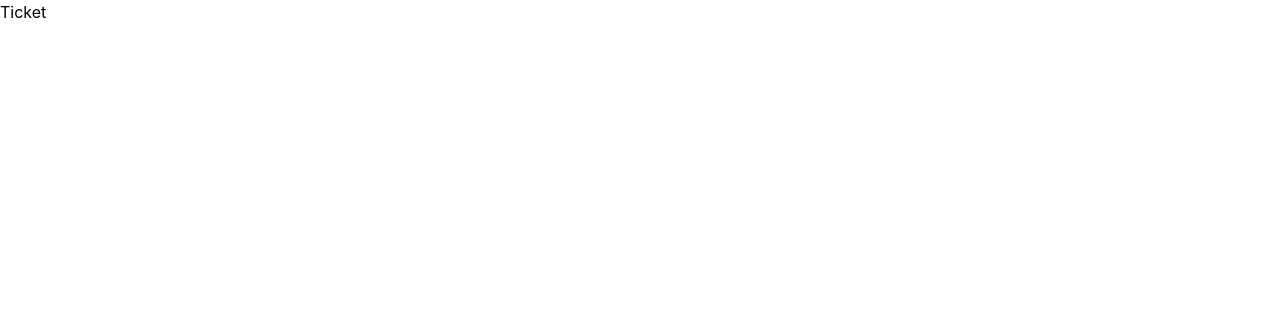
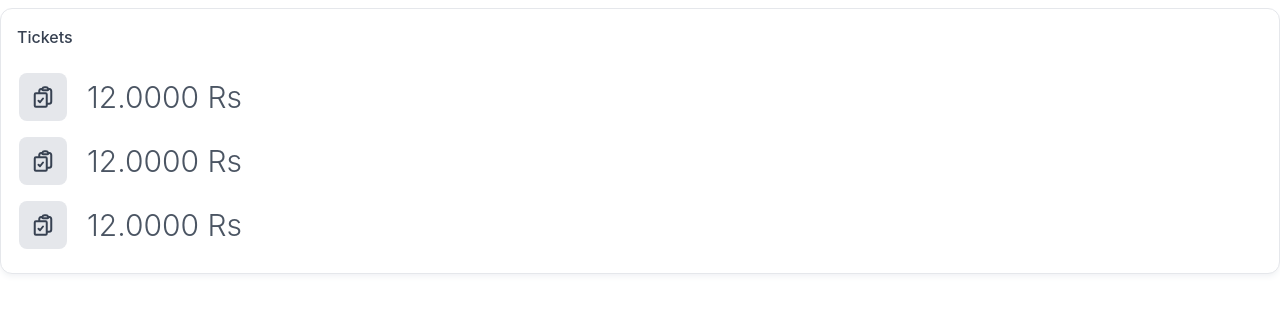
Before and after one commit to jaideepghosh/ticket-track, a React (Create React App) app in the folder client/: page /tickets in a window 1280 px wide. Shown: the top 312 px of the page. Built offline with nearby package versions, Linux system fonts and the light colour scheme.

Commit message:
feat:Added ticket list template

```diff
--- a/client/src/components/Tickets.tsx
+++ b/client/src/components/Tickets.tsx
@@ -1,8 +1,53 @@
+import { useState } from "react";
+import { Link } from "react-router-dom";
+
 const Tickets = () => {
+    const [transactions, setTransactions] = useState([
+      {
+        transactionId: "6426db5b60ca1be8b759321e",
+        amount: 12,
+        description: ""
+      },
+      {
+        transactionId: 124,
+        amount: 12,
+        description: ""
+      },
+      {
+        transactionId: 125,
+        amount: 12,
+        description: ""
+      }
+    ]);
     return (
-        <div>
-            Ticket
-        </div>
+            <div className="rounded-xl border border-gray-200 bg-white py-4 px-2 shadow-md shadow-gray-100 mt-2">
+                        <div className="flex items-center justify-between px-2 text-base font-medium text-gray-700">
+                            Tickets
+                        </div>
+
+                        <div className="mt-4">
+                            <div className="flex max-h-[600px] w-full flex-col overflow-y-scroll">
+                            {
+                                transactions.map((transaction: any) =>
+                                    <Link to={`/tickets/${transaction.transactionId}`} className="group flex items-center gap-x-5 rounded-md px-2.5 py-2 transition-all duration-75 hover:bg-yellow-100" key={transaction.transactionId}>
+                                        <div className="flex h-12 w-12 items-center rounded-lg bg-gray-200 text-black group-hover:bg-yellow-200">
+                                            <span className="tag w-full text-center text-2xl font-medium text-gray-700 group-hover:text-green-900">
+                                                <svg className="mx-auto h-6 w-6" aria-hidden="true" fill="none" stroke="currentColor" strokeWidth="2" viewBox="0 0 24 24" xmlns="http://www.w3.org/2000/svg">
+                                                    <path d="M11.35 3.836c-.065.21-.1.433-.1.664 0 .414.336.75.75.75h4.5a.75.75 0 00.75-.75 2.25 2.25 0 00-.1-.664m-5.8 0A2.251 2.251 0 0113.5 2.25H15c1.012 0 1.867.668 2.15 1.586m-5.8 0c-.376.023-.75.05-1.124.08C9.095 4.01 8.25 4.973 8.25 6.108V8.25m8.9-4.414c.376.023.75.05 1.124.08 1.131.094 1.976 1.057 1.976 2.192V16.5A2.25 2.25 0 0118 18.75h-2.25m-7.5-10.5H4.875c-.621 0-1.125.504-1.125 1.125v11.25c0 .621.504 1.125 1.125 1.125h9.75c.621 0 1.125-.504 1.125-1.125V18.75m-7.5-10.5h6.375c.621 0 1.125.504 1.125 1.125v9.375m-8.25-3l1.5 1.5 3-3.75" strokeLinecap="round" strokeLinejoin="round"></path>
+                                                </svg>
+                                            </span>
+                                        </div>
+                                        <div className="flex flex-col items-start justify-between font-light text-gray-600">
+                                            <p className="text-[30px]">{Number(transaction.amount).toFixed(4)} Rs</p>
+                                            <p className="text-[15px]">{transaction.description}</p>
+                                        </div>
+                                    </Link>
+                                )
+                            }
+
+                            </div>
+                        </div>
+            </div>
     );
 }
 
```
